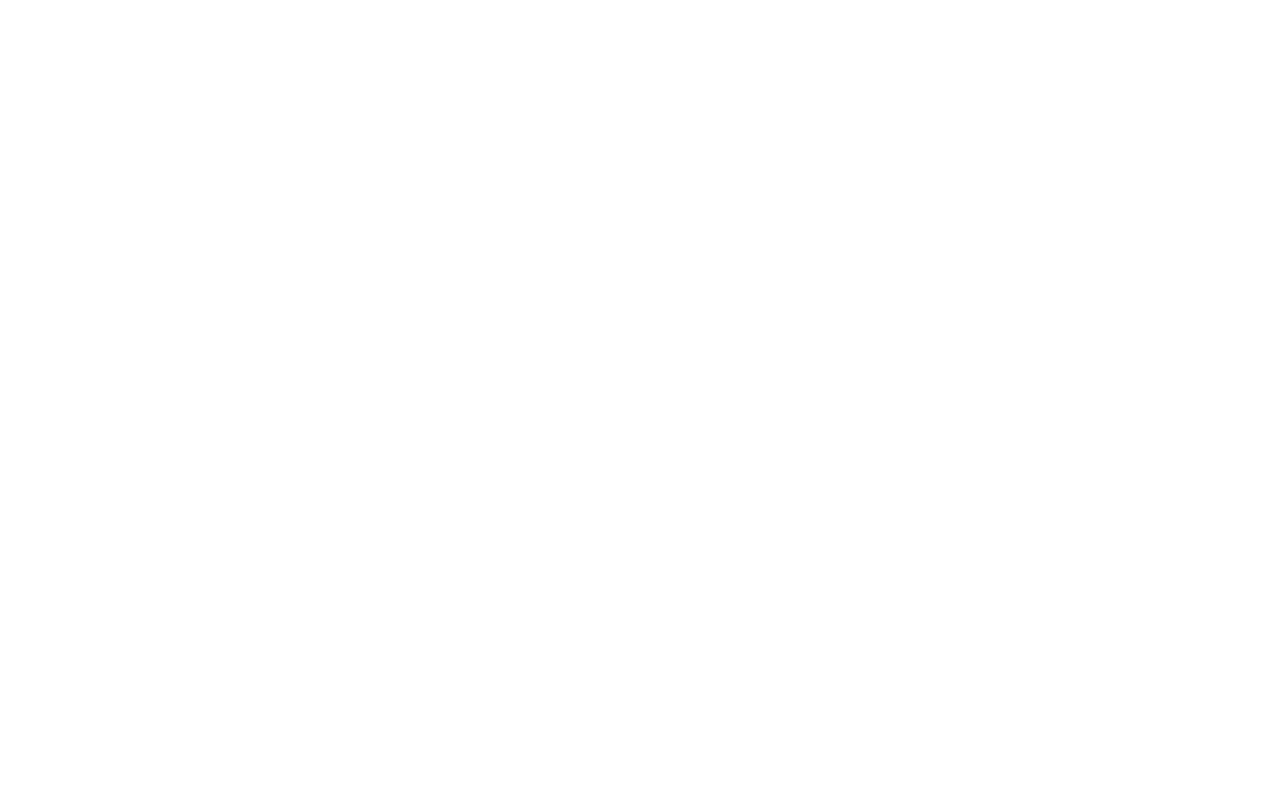
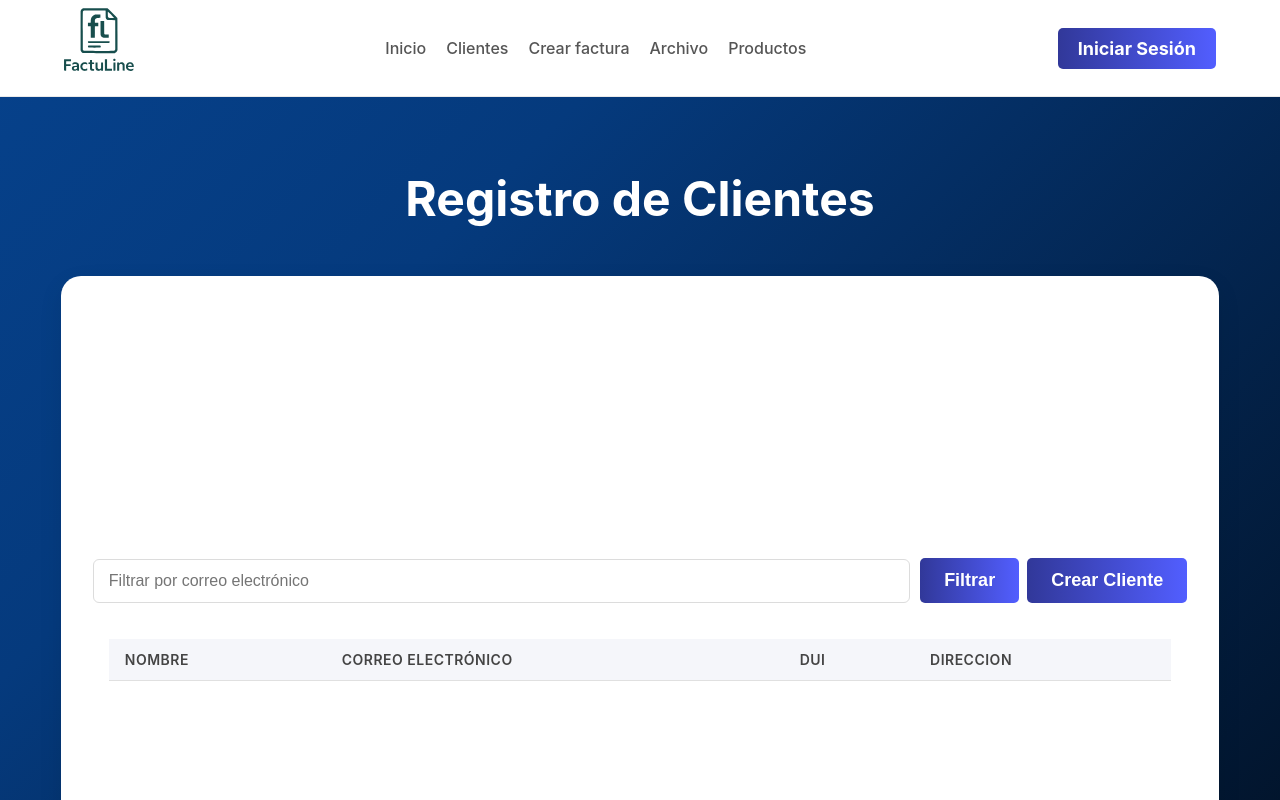
Before and after one commit to david-galdamez/factu-line-frontend, a React (Vite) app: page /clients in a window 1280 px wide. Before the commit this address had no page. Shown: the top 800 px of the page. Built offline with nearby package versions, Linux system fonts and the light colour scheme; no server answers.

Commit message:
Feat: Agregado toaster, y agregado validacion de cookie

```diff
--- a/package.json
+++ b/package.json
@@ -12,6 +12,7 @@
   "dependencies": {
     "react": "^19.1.1",
     "react-dom": "^19.1.1",
+    "react-hot-toast": "^2.6.0",
     "react-router-dom": "^7.9.4"
   },
   "devDependencies": {
--- a/src/App.css
+++ b/src/App.css
@@ -1,6 +1,8 @@
 body {
     margin: 0;
-  font-family: -apple-system, BlinkMacSystemFont, 'Segoe UI', Roboto, 'Helvetica Neue', Arial, sans-serif;
+    font-family:
+        -apple-system, BlinkMacSystemFont, "Segoe UI", Roboto, "Helvetica Neue",
+        Arial, sans-serif;
     -webkit-font-smoothing: antialiased;
     -moz-osx-font-smoothing: grayscale;
     background-color: #ffffff;
@@ -25,27 +27,25 @@ main {
     cursor: pointer;
     font-weight: bold;
     font-size: 16px;
-
 }
 
-
 .btn-login {
-  background: linear-gradient(90deg, #313899, #525EFF);
+    background: linear-gradient(90deg, #313899, #525eff);
     color: white;
     &:hover {
-    background: linear-gradient(90deg,#525EFF, #313899);
+        background: linear-gradient(90deg, #525eff, #313899);
     }
     font-size: 18px;
     text-decoration: none;
 }
 
 .btn-register {
-  background: linear-gradient(90deg, #313899, #525EFF);
+    background: linear-gradient(90deg, #313899, #525eff);
     color: white;
     font-size: 18px;
     padding: 12px 24px;
     &:hover {
-    background: linear-gradient(90deg,#525EFF, #313899);
+        background: linear-gradient(90deg, #525eff, #313899);
     }
     font-size: 18px;
     text-decoration: none;
@@ -61,7 +61,7 @@ main {
     border-bottom: 1px solid #eaeaea;
 }
 
-.header .logo-image img{
+.header .logo-image img {
     font-size: 24px;
     font-weight: bold;
     width: 70px;
@@ -73,7 +73,6 @@ main {
     gap: 20px;
     margin: 0;
     padding: 0;
-
 }
 
 .header nav li a {
@@ -83,7 +82,7 @@ main {
 }
 
 .nav-list {
-  color: #0953AE;
+    color: #0953ae;
     &:hover {
         opacity: 0.7;
     }
@@ -91,7 +90,7 @@ main {
 
 /* Hero Section */
 .hero {
-  background: linear-gradient(135deg, #000000, #0953AE, #053A7D, #000000);
+    background: linear-gradient(135deg, #000000, #0953ae, #053a7d, #000000);
     background-size: 300% 300%;
     color: white;
     text-align: center;
@@ -109,6 +108,30 @@ main {
     max-width: 600px;
     margin: 0 auto 30px auto;
     opacity: 0.9;
+}
+
+.hero-pages {
+    display: flex;
+    justify-content: center;
+    align-items: center;
+    flex-direction: column;
+    min-height: 100dvh; /* asegura que ocupe toda la altura visible */
+    padding: 2em;
+    gap: 2em; /* separación entre los divs internos */
+    box-sizing: border-box;
+}
+
+.hero-pages > div {
+    width: min(90%, 1200px); /* límite máximo, responsivo */
+    height: 80dvh;
+    background-color: #ffffff;
+    border-radius: 20px;
+    padding: 2em;
+    box-shadow: 0 8px 25px rgba(0, 0, 0, 0.08); /* sombra suave */
+    display: flex;
+    flex-direction: column;
+    justify-content: center;
+    align-items: center;
 }
 
 /* Features Section */
@@ -222,7 +245,6 @@ main {
     margin: 0 auto 40px auto;
 }
 
-
 .footer-brand-section {
     flex: 1;
     min-width: 300px;
@@ -281,7 +303,14 @@ main {
 }
 
 .social-icon.instagram {
-  background: linear-gradient(45deg, #f09433 0%, #e6683c 25%, #dc2743 50%, #cc2366 75%, #bc1888 100%);
+    background: linear-gradient(
+        45deg,
+        #f09433 0%,
+        #e6683c 25%,
+        #dc2743 50%,
+        #cc2366 75%,
+        #bc1888 100%
+    );
 }
 
 .footer-contact-section {
@@ -321,8 +350,7 @@ main {
 /* --- Login --- */
 
 .login-container {
-  background: linear-gradient(105deg, #000000 -20%, #1965c1 90% );
-
+    background: linear-gradient(105deg, #000000 -20%, #1965c1 90%);
 
     display: flex;
     align-items: center;
@@ -340,6 +368,23 @@ main {
     width: 100%;
     max-width: 400px;
     box-sizing: border-box;
+}
+
+.form-filter {
+    display: flex;
+    align-items: center;
+    gap: 10px;
+    width: 100%;
+}
+
+.form-filter > div:first-child {
+    flex: 1; /* el input ocupa todo el espacio restante */
+}
+
+.form-filter > div:last-child {
+    display: flex;
+    gap: 8px; /* separación pequeña entre botones */
+    justify-content: flex-end;
 }
 
 .form-group {
@@ -360,6 +405,66 @@ main {
     border-radius: 6px;
     box-sizing: border-box;
     font-size: 16px;
+}
+
+.clients-list {
+    width: 100%;
+    overflow-x: auto; /* permite scroll horizontal en móviles */
+    background: #fff;
+    border-radius: 12px;
+    padding: 1em;
+    box-sizing: border-box;
+}
+
+.clients-list table {
+    width: 100%;
+    border-collapse: collapse;
+    font-size: 15px;
+    color: #333;
+}
+
+.clients-list thead {
+    background-color: #f5f6fa;
+}
+
+.clients-list th,
+.clients-list td {
+    text-align: left;
+    padding: 12px 16px;
+    border-bottom: 1px solid #e0e0e0;
+}
+
+.clients-list th {
+    font-weight: 600;
+    color: #444;
+    text-transform: uppercase;
+    letter-spacing: 0.5px;
+    font-size: 14px;
+}
+
+.clients-list tbody tr:hover {
+    background-color: #f0f4ff; /* efecto hover suave */
+    transition: background 0.2s ease;
+}
+
+.clients-list tbody tr:last-child td {
+    border-bottom: none; /* elimina línea final */
+}
+
+/* Opcional: animación de aparición suave */
+.clients-list table {
+    animation: fadeIn 0.3s ease;
+}
+
+@keyframes fadeIn {
+    from {
+        opacity: 0;
+        transform: translateY(5px);
+    }
+    to {
+        opacity: 1;
+        transform: translateY(0);
+    }
 }
 
 .btn-login-submit {
@@ -407,7 +512,7 @@ main {
     max-width: 800px;
     width: 100%;
     padding: 50px;
-  box-shadow: 0 2px 15px rgba(0,0,0,0.05);
+    box-shadow: 0 2px 15px rgba(0, 0, 0, 0.05);
     border-radius: 8px;
 }
 
@@ -482,8 +587,6 @@ main {
     }
 }
 
-
-
 /* --- Barra Legal --- */
 
 .terms-bar {
@@ -513,7 +616,6 @@ main {
     text-decoration: underline;
 }
 
-
 /* --- Registro --- */
 
 .register-container {
@@ -525,7 +627,7 @@ main {
 /* Columna Izquierda (Sidebar) */
 .register-sidebar {
     flex-basis: 40%; /* La columna azul ocupa el 40% */
-  background: linear-gradient(135deg, #0D6FE7 0%, #85D4FF 70%);
+    background: linear-gradient(135deg, #0d6fe7 0%, #85d4ff 70%);
     color: white;
     display: flex;
     flex-direction: column;
@@ -538,7 +640,6 @@ main {
 .register-logo {
     max-width: 120px; /* Ajusta el tamaño del logo */
     margin-bottom: 20px;
-
 }
 
 .register-brand-name {
@@ -658,7 +759,6 @@ main {
     text-decoration: underline;
 }
 
-
 /*errores*/
 .error {
     color: rgb(255, 0, 0);
--- a/src/App.jsx
+++ b/src/App.jsx
@@ -1,31 +1,37 @@
-import React from 'react';
-import { BrowserRouter, Routes, Route } from 'react-router-dom';
-import './App.css';
+import React from "react";
+import { BrowserRouter, Routes, Route } from "react-router-dom";
+import "./App.css";
 
-import HomePage from './pages/HomePage';
+import HomePage from "./pages/HomePage";
 
-import Login from './pages/Login';
-import Register from './pages/Register';
-import Terms from './pages/TermsPage';
-import MainLayout from './components/MainLayout';
-import Privacy from './pages/PrivacyPage';
+import Login from "./pages/Login";
+import Register from "./pages/Register";
+import Terms from "./pages/TermsPage";
+import MainLayout from "./components/MainLayout";
+import Privacy from "./pages/PrivacyPage";
+import Clients from "./pages/Clients";
+import Products from "./pages/Products";
+import Invoices from "./pages/Invoices";
+import CreateInvoice from "./pages/CreateInvoice";
 
 function App() {
     return (
         <BrowserRouter>
             <Routes>
                 <Route element={<MainLayout />}>
-
                     <Route path="/" element={<HomePage />} />
                     <Route path="/terms" element={<Terms />} />
                     <Route path="/privacy" element={<Privacy />} />
 
-
                     <Route path="/login" element={<Login />} />
                     <Route path="/register" element={<Register />} />
-
-
-
+                    <Route path="/clients" element={<Clients />} />
+                    <Route path="/products" element={<Products />} />
+                    <Route path="/invoices" element={<Invoices />} />
+                    <Route
+                        path="/invoices/create"
+                        element={<CreateInvoice />}
+                    />
                 </Route>
             </Routes>
         </BrowserRouter>
--- a/src/components/Header.jsx
+++ b/src/components/Header.jsx
@@ -1,29 +1,78 @@
-import React from 'react';
-import { Link } from 'react-router-dom';
-
+import { useEffect } from "react";
+import { Link, Navigate, useNavigate } from "react-router-dom";
+import { verifyLogin } from "../services/VerifyLogin";
+import { useState } from "react";
+import { BASE_URL } from "../constants/BaseUrl";
 
 function Header() {
+    const [isLoggedIn, setIsLoggedIn] = useState(false);
+    let navigate = useNavigate();
+
+    useEffect(() => {
+        const verify = async () => {
+            const logged = await verifyLogin();
+            setIsLoggedIn(logged);
+        };
+        verify();
+    }, []);
+
+    const logOut = () => {
+        fetch(`${BASE_URL}/business/logout`, {
+            method: "POST",
+            credentials: "include",
+        })
+            .then((res) => {
+                if (res.ok) {
+                    setIsLoggedIn(false);
+                    navigate("/");
+                }
+            })
+            .catch((error) => {
+                console.error(error);
+            });
+    };
+
     return (
         <header className="header">
             <Link to="/" className="logo">
                 <div className="logo-image">
-          <img src="/assets/logo_factuline.svg" alt="FactuLine Logo" className="register-logo" />
+                    <img
+                        src="/assets/logo_factuline.svg"
+                        alt="FactuLine Logo"
+                        className="register-logo"
+                    />
                 </div>
             </Link>
 
             <nav>
                 <ul>
-          <li className='nav-list'><Link to="/">Inicio</Link></li>
-          <li className='nav-list'><a href="#clientes">Clientes</a></li>
-          <li className='nav-list'><a href="#crear-factura">Crear factura</a></li>
-          <li className='nav-list'><a href="#archivo">Archivo</a></li>
-          <li className='nav-list'><a href="#productos">Productos</a></li>
+                    <li className="nav-list">
+                        <Link to="/">Inicio</Link>
+                    </li>
+                    <li className="nav-list">
+                        <Link to="/clients">Clientes</Link>
+                    </li>
+                    <li className="nav-list">
+                        <Link to="/invoices/create">Crear factura</Link>
+                    </li>
+                    <li className="nav-list">
+                        <Link to="/invoices">Archivo</Link>
+                    </li>
+                    <li className="nav-list">
+                        <Link to="/products">Productos</Link>
+                    </li>
                 </ul>
             </nav>
 
-      <Link to="/Login" className="btn btn-login">
+            {isLoggedIn ? (
+                <button className="btn btn-login" onClick={logOut}>
+                    Cerrar Sesión
+                </button>
+            ) : (
+                <Link to="/login" className="btn btn-login">
                     Iniciar Sesión
                 </Link>
+            )}
         </header>
     );
 }
--- a/src/main.jsx
+++ b/src/main.jsx
@@ -1,13 +1,13 @@
-import React from 'react';
-import ReactDOM from 'react-dom/client';
-import { BrowserRouter } from 'react-router-dom';
-import App from './App.jsx';
-import './App.css';
+import React from "react";
+import ReactDOM from "react-dom/client";
+import { BrowserRouter } from "react-router-dom";
+import App from "./App.jsx";
+import "./App.css";
+import { Toaster } from "react-hot-toast";
 
-ReactDOM.createRoot(document.getElementById('root')).render(
-  <React.StrictMode>
-
-      <App />
-
-  </React.StrictMode>,
+ReactDOM.createRoot(document.getElementById("root")).render(
+    <React.StrictMode>
+        <Toaster position="top-right" />
+        <App />
+    </React.StrictMode>,
 );
--- /dev/null
+++ b/src/pages/Clients.jsx
@@ -0,0 +1,45 @@
+export default function Clients() {
+    const handleSubmit = async (event) => {
+        event.preventDefault();
+    };
+
+    return (
+        <section className="hero hero-pages">
+            <h1>Registro de Clientes</h1>
+            <div>
+                <form
+                    className="form-group form-filter"
+                    onSubmit={handleSubmit}
+                >
+                    <div>
+                        <input
+                            type="email"
+                            placeholder="Filtrar por correo electrónico"
+                        />
+                    </div>
+                    <div>
+                        <button type="submit" className="btn btn-register">
+                            Filtrar
+                        </button>
+                        <button type="button" className="btn btn-register">
+                            Crear Cliente
+                        </button>
+                    </div>
+                </form>
+                <div className="clients-list">
+                    <table>
+                        <thead>
+                            <tr>
+                                <th>Nombre</th>
+                                <th>Correo Electrónico</th>
+                                <th>Dui</th>
+                                <th>Direccion</th>
+                            </tr>
+                        </thead>
+                        <tbody></tbody>
+                    </table>
+                </div>
+            </div>
+        </section>
+    );
+}
--- /dev/null
+++ b/src/pages/CreateInvoice.jsx
@@ -0,0 +1,7 @@
+export default function CreateInvoice() {
+    return (
+        <div>
+            <h1>Create Invoice</h1>
+        </div>
+    );
+}
--- /dev/null
+++ b/src/pages/Invoices.jsx
@@ -0,0 +1,7 @@
+export default function Invoices() {
+    return (
+        <div>
+            <h1>Invoices</h1>
+        </div>
+    );
+}
--- a/src/pages/Login.jsx
+++ b/src/pages/Login.jsx
@@ -1,6 +1,9 @@
-import { Navigate, useNavigate } from "react-router-dom";
+import { useNavigate } from "react-router-dom";
 import { BASE_URL } from "../constants/BaseUrl";
 import { useState } from "react";
+import toast from "react-hot-toast";
+import { useEffect } from "react";
+import { verifyLogin } from "../services/VerifyLogin";
 
 function Login() {
     const [login, setLogin] = useState({ email: "", password: "" });
@@ -46,14 +49,25 @@ function Login() {
             const successData = await res.json();
             if (successData.success) {
                 //NAVEGAR A EL DASHBOARD
-                navigate("/dashboard", {
-                    state: { toastMessage: successData.message },
-                });
+                toast.success(successData.message);
+                navigate("/dashboard");
             }
         } catch (err) {
             console.error(err);
+            toast.error(err.message);
         }
     };
+
+    useEffect(() => {
+        const verify = async () => {
+            const isLoggedIn = await verifyLogin();
+
+            if (isLoggedIn) {
+                navigate("/invoices");
+            }
+        };
+        verify();
+    }, []);
 
     return (
         <div className="login-container">
--- /dev/null
+++ b/src/pages/Products.jsx
@@ -0,0 +1,7 @@
+export default function Products() {
+    return (
+        <div>
+            <h1>Products</h1>
+        </div>
+    );
+}
--- /dev/null
+++ b/src/services/VerifyLogin.js
@@ -0,0 +1,19 @@
+import { BASE_URL } from "../constants/BaseUrl";
+
+export async function verifyLogin() {
+    try {
+        const res = await fetch(`${BASE_URL}/business/logged`, {
+            method: "GET",
+            credentials: "include",
+        });
+
+        if (!res.ok) {
+            return false;
+        }
+
+        return true;
+    } catch (err) {
+        console.error(err);
+        return false;
+    }
+}
```
Also changed, not shown: src/pages/HomePage.jsx (+4 -5 lines), 1 other file (tests, documents, lock files or other folders). Lines whose indentation alone changed are shown as unchanged.
